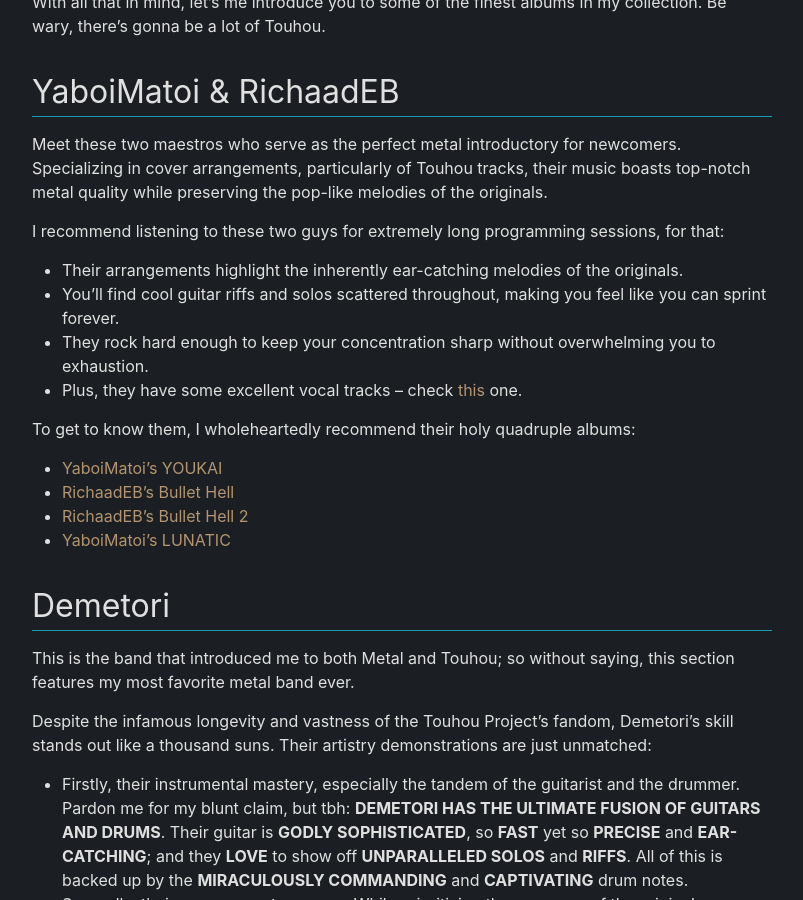
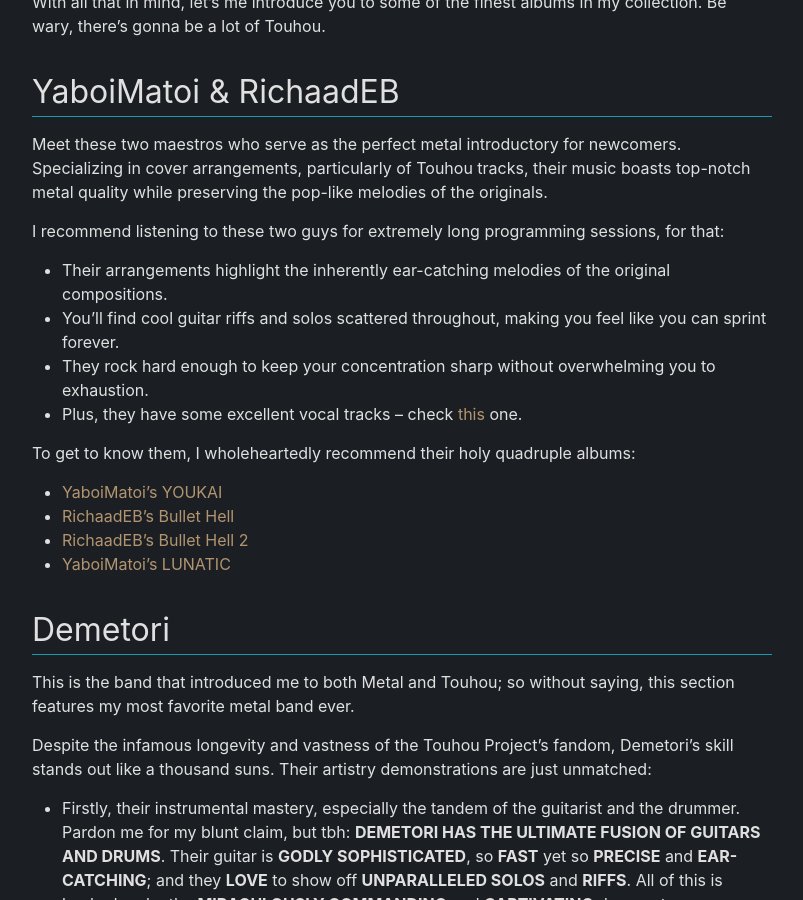
Before and after one commit to iluvgirlswithglasses/github-pages, a Jekyll site: the page built from _posts/2023-12-27-fav-metal-album.md, in a window 1280 px wide and 900 px high, scrolled down 612 px. Shown: the whole window, without its empty margins (238-1041 px from the left). Built offline with Jekyll 4.4.1, drawn with Linux system fonts in a browser that asks for light colours; our own code applies the rules of GitHub Pages for plain Markdown files.

Commit message:
sounds a bit weird

```diff
--- a/_posts/2023-12-27-fav-metal-album.md
+++ b/_posts/2023-12-27-fav-metal-album.md
@@ -23,7 +23,7 @@ Meet these two maestros who serve as the perfect metal introductory for newcomer
 
 I recommend listening to these two guys for extremely long programming sessions, for that:
 
-- Their arrangements highlight the inherently ear-catching melodies of the originals.
+- Their arrangements highlight the inherently ear-catching melodies of the original compositions.
 - You'll find cool guitar riffs and solos scattered throughout, making you feel like you can sprint forever.
 - They rock hard enough to keep your concentration sharp without overwhelming you to exhaustion.
 - Plus, they have some excellent vocal tracks -- check [this](https://www.youtube.com/watch?v=9Xz4NV0zsbY) one.
```
